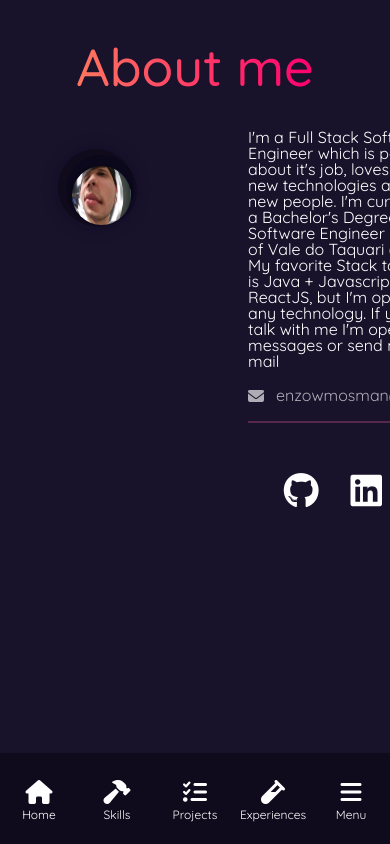
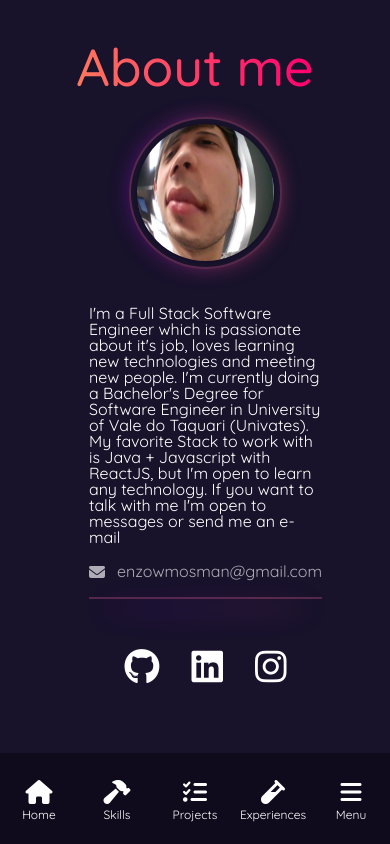
Before and after one commit to EnzoWM02/www.enzomosman.com, a React (Vite) app: page /about in a window 390 px wide. Built offline with nearby package versions, Linux system fonts and the light colour scheme.

Commit message:
#14 - Added new glow animation around photo and in sidebar in about page - Developed mobile responsiveness

```diff
--- a/src/components/pages/about/AboutPage.module.css
+++ b/src/components/pages/about/AboutPage.module.css
@@ -5,52 +5,92 @@
 }
 
 .pageContainer {
-    display: grid;
-    grid-template-columns: 1fr 1fr;
-    margin-top: 32px;
+    display: flex;
+    gap: 64px;
+    margin-top: 5vw;
     width: 90%;
-    gap: 32px;
+    padding: 0 16% 0 22%;
 }
 
-.imageShapeContainer {
-    margin-right: 62px;
-    position: relative;
+:global(.mobile) .pageContainer {
+    flex-direction: column;
+    gap: 8px;
+}
+
+:global(.lowRes) .imageShapeContainer {
     display: flex;
     justify-content: center;
     align-items: center;
-    width: 30vw;
-    height: 30vw;
+    max-height: 360px;
 }
 
-.firstCircle {
-    position: absolute;
-    background: var(--primary-purple-dark-menu);
-    box-shadow: 0 1px 16px var(--soft-shadow-purple);
-    width: 65%;
-    height: 65%;
-    border-radius: 100%;
-}
-
-.secondCircle {
-    position: absolute;
-    background: var(--soft-shadow-purple);
-    width: 60%;
-    height: 60%;
-    border-radius: 100%;
-    right: 15%;
-    bottom: 18%;
+:global(.mobile) .photoContainer {
+    width: 38vw;
+    height: 38vw;
 }
 
 .photoContainer {
     position: relative;
-    width: 100%;
-    height: 100%;
+    width: 28vw;
+    max-width: 220px;
+    height: 28vw;
+    max-height: 220px;
+    border-radius: 100%;
+    background: var(--primary-purple-dark);
+    border: 2px solid var(--shadow-pink);
+    display: flex;
+    flex-direction: column;
+    align-items: center;
+    justify-content: center;
+
+    &::after {
+        position: absolute;
+        content: "";
+        top: 0;
+        left: 0;
+        right: 0;
+        z-index: -1;
+        height: 100%;
+        width: 100%;
+        border-radius: 100%;
+        transform: scale(0.9) translateZ(0);
+        filter: blur(15px);
+        background: linear-gradient(
+                to left,
+                #ff5770,
+                #e4428d,
+                #c42da8,
+                #9e16c3,
+                #6501de,
+                #9e16c3,
+                #c42da8,
+                #e4428d,
+                #ff5770
+        );
+        background-size: 200% 200%;
+        animation: animateGlow 3.5s linear infinite;
+    }
+}
+
+@keyframes animateGlow {
+    0% {
+        background-position: 0 50%;
+    }
+    100% {
+        background-position: 200% 50%;
+    }
+}
+
+:global(.mobile) .photo {
+    width: 35vw;
+    height: 35vw;
 }
 
 .photo {
-    position: absolute;
-    width: 50%;
-    height: 50%;
+    width: 25vw;
+    max-width: 190px;
+    height: 25vw;
+    max-height: 190px;
     border-radius: 100%;
     box-shadow: 0 1px 3px var(--soft-shadow-purple);
     bottom: 18%;
@@ -61,6 +101,7 @@
     display: flex;
     flex-direction: column;
     justify-content: center;
+    margin-top: 28px;
     gap: 18px;
 }
 
@@ -85,7 +126,34 @@
 }
 
 .sideBar {
+    position: relative;
     width: 100%;
     height: 2px;
     background-color: var(--shadow-pink);
+
+    &::after {
+        position: absolute;
+        content: "";
+        top: 10px;
+        z-index: -1;
+        height: 2px;
+        width: 100%;
+        border-radius: 100%;
+        transform: scale(0.9) translateZ(0);
+        filter: blur(15px);
+        background: linear-gradient(
+                to left,
+                #ff5770,
+                #e4428d,
+                #c42da8,
+                #9e16c3,
+                #6501de,
+                #9e16c3,
+                #c42da8,
+                #e4428d,
+                #ff5770
+        );
+        background-size: 200% 200%;
+        animation: animateGlow 1.25s linear infinite;
+    }
 }
--- a/src/components/pages/about/AboutPage.tsx
+++ b/src/components/pages/about/AboutPage.tsx
@@ -35,12 +35,9 @@ export default function AboutPage() {
 function RoundedImageShape() {
   return (
     <motion.div variants={itemVariants} className={`${styles.imageShapeContainer}`}>
-      <div className={`${styles.firstCircle}`} />
-      <div className={`${styles.secondCircle}`} />
       <div className={`${styles.photoContainer}`}>
         <img className={`${styles.photo}`} src={photo} alt={'Enzo photo'} />
       </div>
-
     </motion.div>
   );
 }
```
